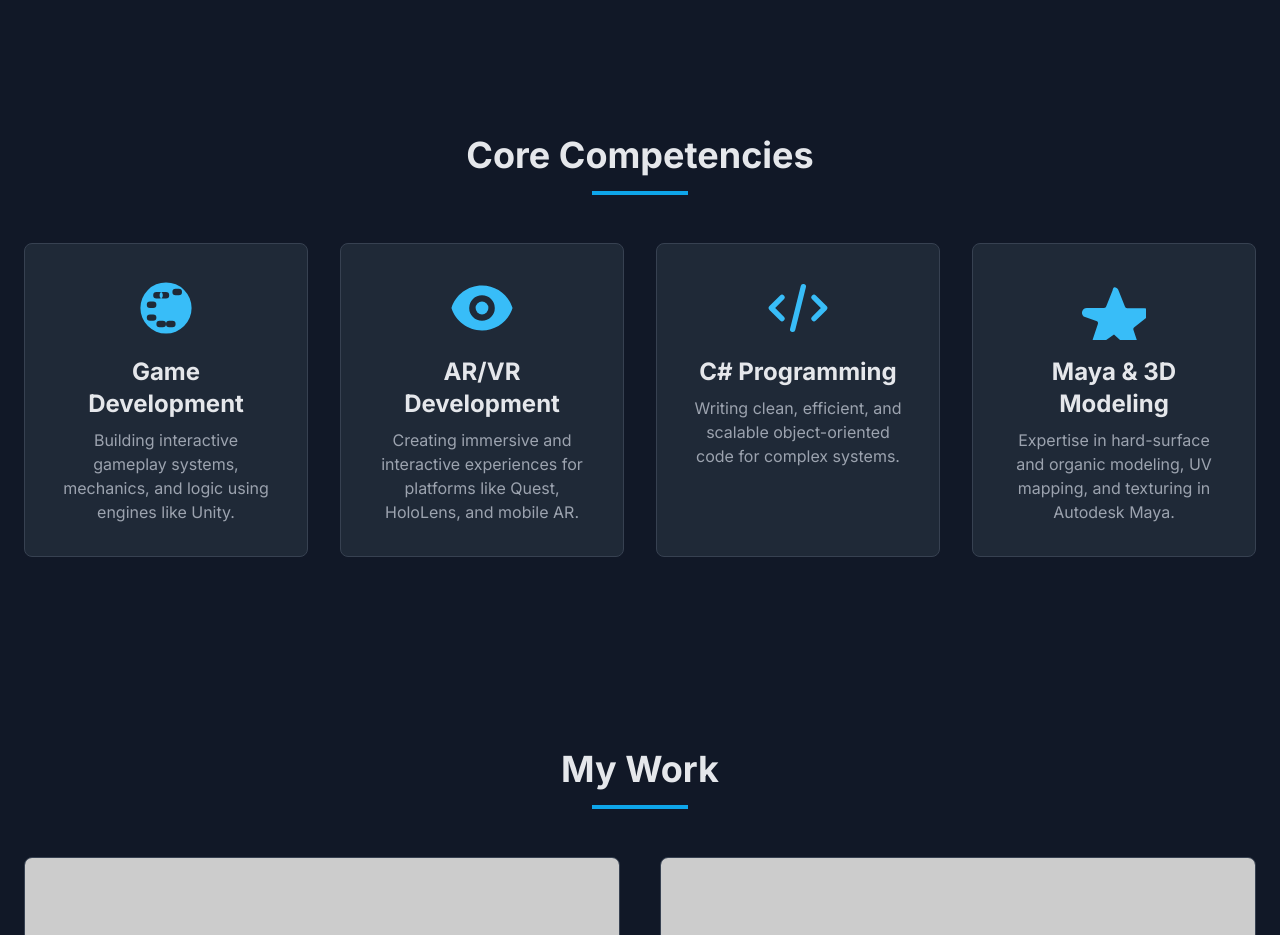
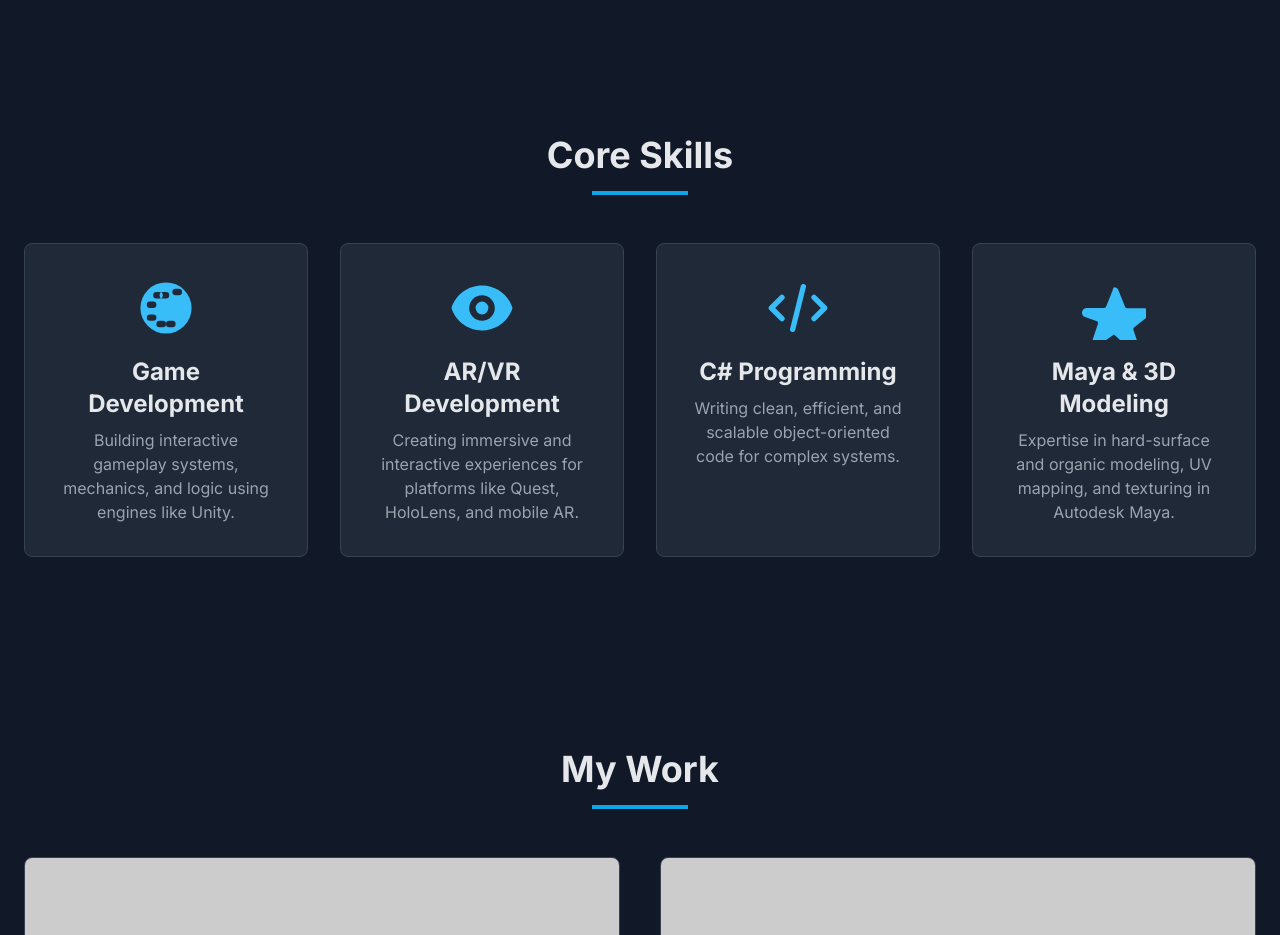
Before and after one commit to pepoperumal/pepoperumal.github.io, a plain HTML site: page index.html in a window 1280 px wide. Shown: the part 1340-2275 px from the top of the page. Drawn offline with nearby package versions, Linux system fonts and the light colour scheme; placeholder pictures from the web are drawn by us.

Commit message:
Update index.html

```diff
--- a/index.html
+++ b/index.html
@@ -143,7 +143,7 @@
             <!-- Skills Section -->
             <section id="skills" class="py-24 bg-gray-900 section-hidden">
                 <div class="container mx-auto px-6 text-center">
-                    <h2 class="text-4xl font-bold mb-4">Core Competencies</h2>
+                    <h2 class="text-4xl font-bold mb-4">Core Skills</h2>
                     <div class="w-24 h-1 bg-sky-500 mx-auto mb-12"></div>
                     <div class="grid grid-cols-1 md:grid-cols-2 lg:grid-cols-4 gap-8">
                         <!-- Skill Cards... -->
```
